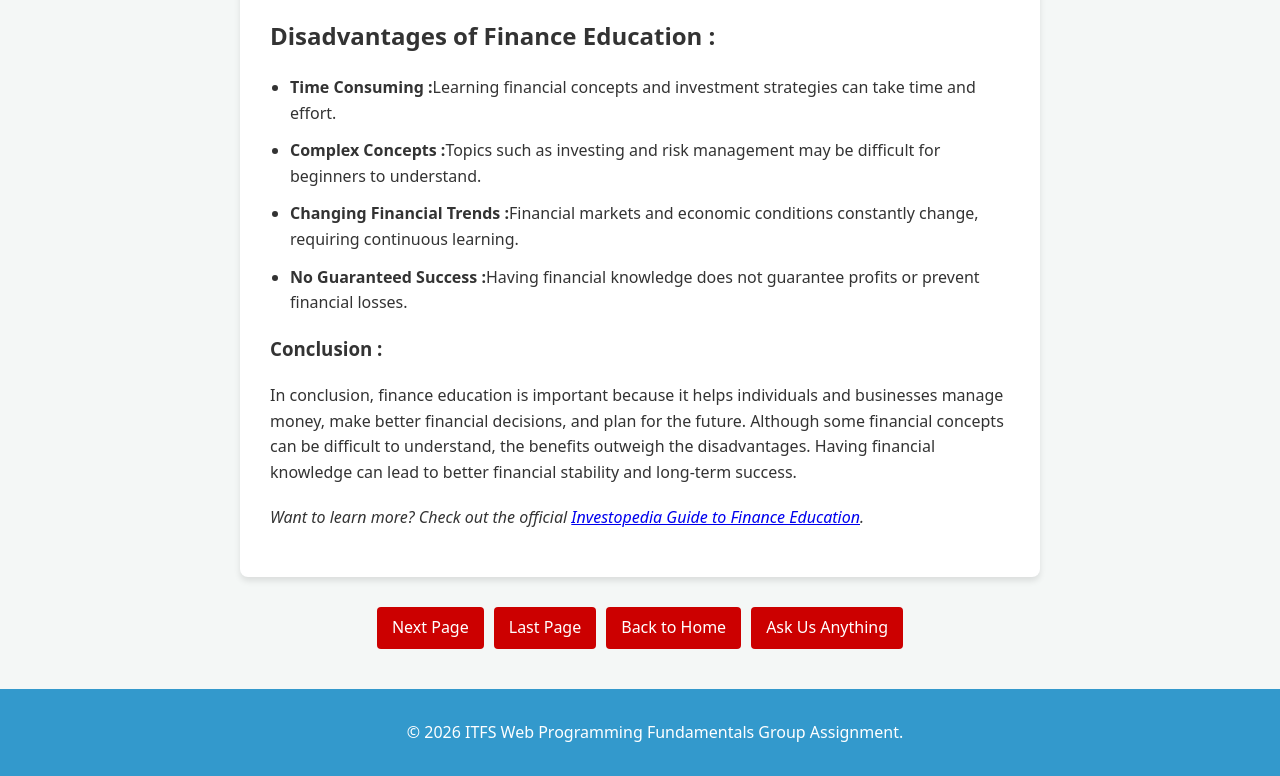
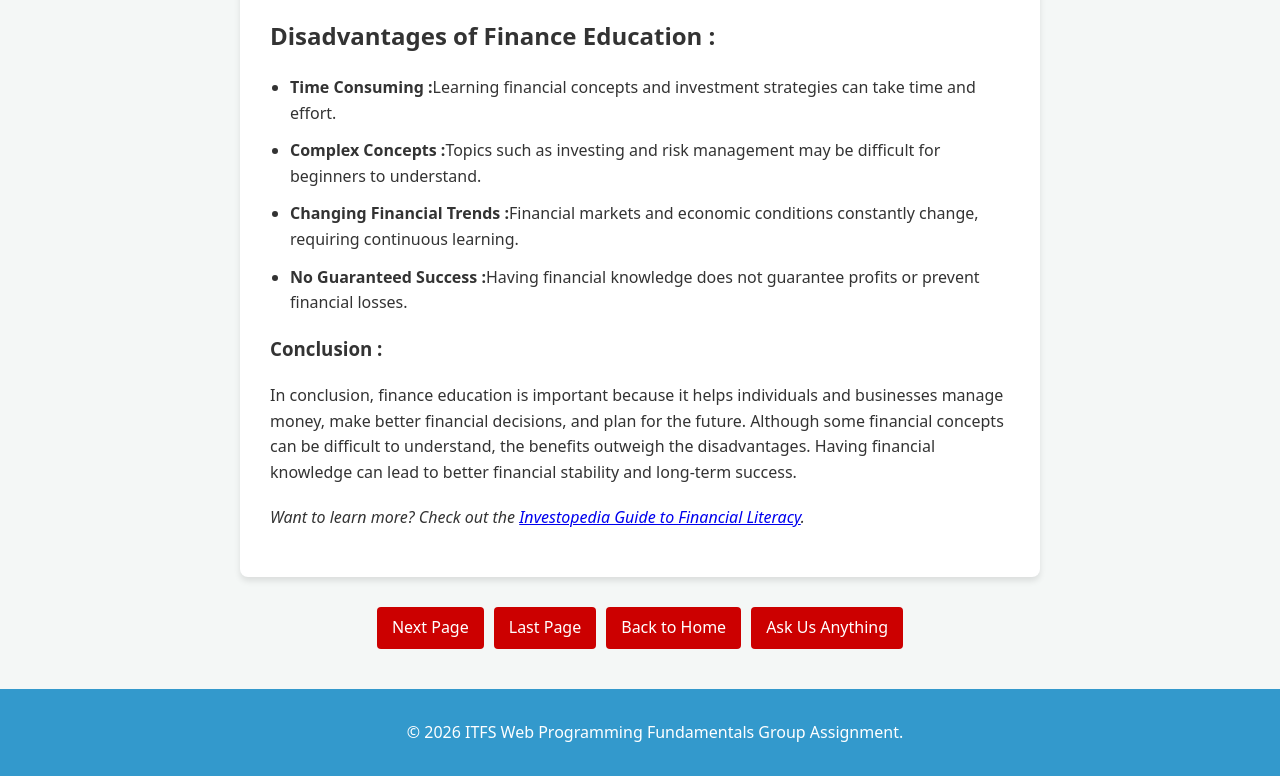
Before and after one commit to trixxxxx888/WPF_PROJ, a plain HTML site: page App-3-finance-education.html in a window 1280 px wide. Shown: the part 525-1301 px from the top of the page. Drawn offline with Linux system fonts and the light colour scheme.

Commit message:
changed link

```diff
--- a/App-3-finance-education.html
+++ b/App-3-finance-education.html
@@ -42,7 +42,7 @@
             <p>In conclusion, finance education is important because it helps individuals and businesses manage money, make better financial decisions, and plan for the future. Although some financial concepts can be difficult to understand, the benefits outweigh the disadvantages. Having financial knowledge can lead to better financial stability and long-term success.</p>
 
             <p style="margin-top: 20px;">
-                <em>Want to learn more? Check out the official <a href="https://www.investopedia.com/terms/f/finance-education.asp" target="_blank">Investopedia Guide to Finance Education</a>.</em>
+                <em>Want to learn more? Check out the <a href="https://potomac.edu/benefits-of-education" target="_blank">Investopedia Guide to Financial Literacy</a>.</em>
             </p>
         </section>
     </main>
```
